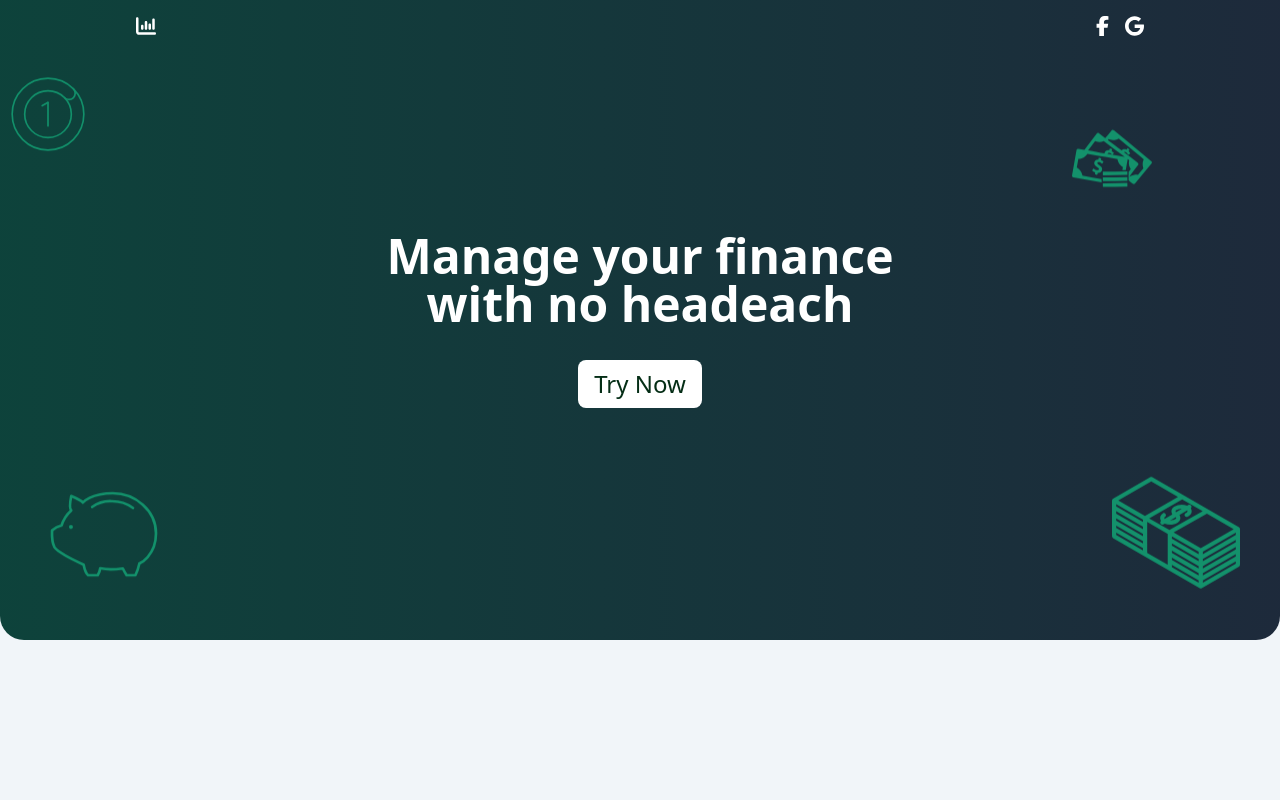
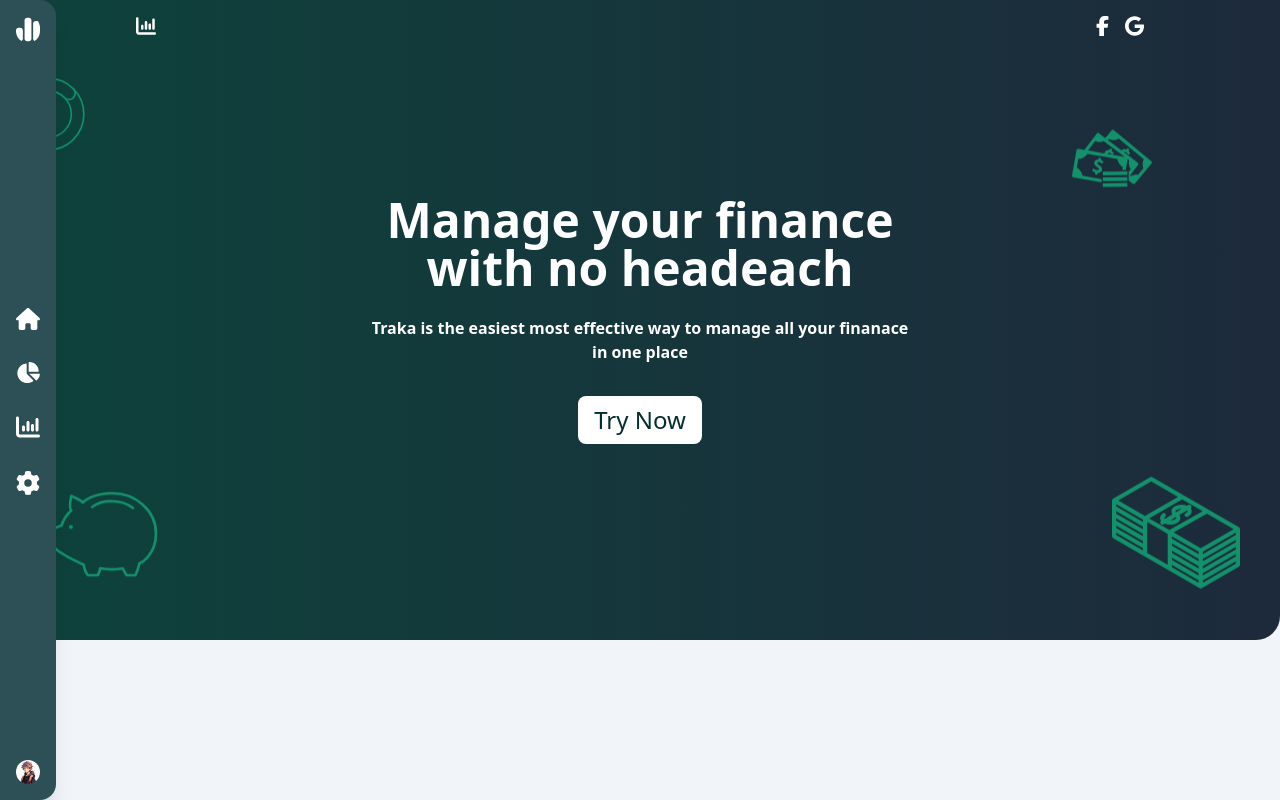
Before and after one commit to Monzer-The-Deviner/expence-tracker, a React app: page / in a window 1280 px wide. Built offline with nearby package versions, Linux system fonts and the light colour scheme; no server answers; the HTML template or start-up script is replaced by a standard one.

Commit message:
categs page layout fixing

```diff
--- a/src/App.jsx
+++ b/src/App.jsx
@@ -39,7 +39,7 @@ const App = () => {
 
               </Routes>
         }
-        {user&&<SideBar />}
+        {!user&&<SideBar />}
       </div>
     </Router>
   );
--- a/src/Auth.jsx
+++ b/src/Auth.jsx
@@ -19,7 +19,7 @@ const AuthPage = () => {
                 <>
                 <div className="flex items-start justify-between">
                     <h1 className="mb-4 text-xl">Welcome Back!!</h1>
-                    <Link>back</Link>
+                    <Link to='home'>back</Link>
                 </div>
                 <label htmlFor="email">Email</label>
                 <input type="email" />
@@ -58,6 +58,12 @@ const AuthPage = () => {
                 <input type="email" />
                 <label htmlFor="password">Password</label>
                 <input id="password" type="password" />
+                <button
+                 type="button"
+                 className="text-teal-400 border-teal-400 py-2 px-4 self-center"
+                 onClick={()=>setUser({username:'guest',email:'hahajoke@email.com'})}>
+                just trying
+                </button>
                 <div className="flex justify-around p-2 items-center">
 
                     <button onClick={signInWithGoogle}
@@ -74,7 +80,7 @@ const AuthPage = () => {
                 <div className="flex justify-center">
                 <span>alrady have an account?</span><button className="text-teal-400 px-4" onClick={ ()=>setSignIn(true)}>signIn</button>
                 </div>
-                <span className="text-teal-400 self-center" onClick={()=>setUser({username:'guest',email:'hahajoke@email.com'})}>just trying</span>
+
             </>
             }
 
--- a/src/CategoriesPage.jsx
+++ b/src/CategoriesPage.jsx
@@ -4,15 +4,15 @@ import NewCategory from "./comps/newCategory";
 import { GlobalContext } from "./logic/GlobalProvider";
 
 const CategoriesPage = () => {
-    const {categories,transactions,theme}=useContext(GlobalContext)
+    const { visible,setvisible,categories,transactions,theme}=useContext(GlobalContext)
     const [selectedCateg, setSelectedCateg] = useState('')
     const filterdTransactions = transactions.filter(tran=>tran.category==selectedCateg)
     const transNumber = transactions.length||0
     const categNumber = categories.length||0
     return (
-        <div className="h-full w-full flex flex-row">
+        <div className="h-full flex-col  w-full flex md:flex-row">
 
-            <div className="flex lg:w-[25vw] lg:flex-initial md:flex-1  flex-col ">
+            <div className="flex md:w-90 w-full flex-1  flex-col ">
 
                 <div className="rounded-lg flex-col shadow-xl overflow-hidden flex-1">
                     <div className=" flex h-32 gap-2 .scroll-container">
@@ -44,8 +44,15 @@ const CategoriesPage = () => {
             </div>
 
             <div className="flex-1 m-2 flex-col">
+                <div className="p-2 border-b border-teal-700 text-teal-800">
+                    transactions
+
+                </div>
                     {filterdTransactions.map(tran=><Transaction transaction={tran} key={tran.id}/>)}
             </div>
+            <button
+        onClick={()=>setvisible(opacity=>!opacity)}
+        className={`md:invisible rounded-full text-3xl ${visible?'invisible':'visible'} ${theme.bg3rd} size-12 ${theme.text2nd} fixed right-4 pb-1 bottom-20`}>+</button>
         </div>
      );
 }
--- a/src/HomePage.jsx
+++ b/src/HomePage.jsx
@@ -27,7 +27,7 @@ const HomePage = () => {
         </div >
         <button
         onClick={()=>setvisible(opacity=>!opacity)}
-        className={`md:invisible rounded-full text-6xl ${visible?'invisible':'visible'} ${theme.bg3rd} aspect-square w-16 ${theme.text2nd} fixed right-4 bottom-20`}>+</button>
+        className={`md:invisible rounded-full text-3xl ${visible?'invisible':'visible'} ${theme.bg3rd} size-12 ${theme.text2nd} fixed right-4 pb-1 bottom-20`}>+</button>
         </div>
      );
 }
--- a/src/LandingPage.jsx
+++ b/src/LandingPage.jsx
@@ -8,7 +8,7 @@ import decoration3 from './Assets/1money-svgrepo-com.svg'
 import decoration4 from './Assets/bills-svgrepo-com.svg'
 const LandingPage = () => {
   return (
-    <div className="h-[80vh] bg-gradient-to-r from-slate-800 bg-[length:300%] relative  to-slate-800 via-emerald-900 animate-gradientAnimation flex justify-center items-center w-full rounded-b-3xl flex-col gap-8">
+    <div className="h-[80vh] text-teal-950 bg-gradient-to-r from-slate-800 bg-[length:300%] relative  to-slate-800 via-emerald-900 animate-gradientAnimation flex justify-center items-center w-full rounded-b-3xl flex-col gap-8">
       <header className=" w-full fixed top-0  flex justify-between py-4 gap-4  max-w-5xl px-2">
         <img src={logo} className="h-5 invert" alt="" />
         <ul className="flex gap-4 ">
@@ -22,9 +22,13 @@ const LandingPage = () => {
         <img src={decoration3} className="w-20 absolute left-2 top-20 animate-float" style={{animationDelay:'0.6s'}} alt="" />
         <img src={decoration2} className="w-20 absolute right-32 top-32 animate-float" style={{animationDelay:'0.9s'}} alt="" />
 
-        <div className="text-5xl z-10 text-white font-bold text-center">
-            Manage your finance <br/>with no headeach
+        <div className=" z-10 text-white font-bold text-center">
+            <h1 className="text-5xl">Manage your finance <br/>with no headeach</h1>
             <br />
+            <p>Traka is the easiest most effective way to manage all your finanace
+              <br />
+              in one place
+            </p>
         </div>
             <Link to={'/auth'} className="btn z-10 bg-white text-2xl rounded-lg py-2 px-4 self-center">Try Now</Link>
     </div>
--- a/src/comps/newCategory.jsx
+++ b/src/comps/newCategory.jsx
@@ -3,11 +3,20 @@ import { GlobalContext } from "../logic/GlobalProvider";
 
 const NewCategory = () => {
     const [name, setName] = useState('');
-    const {color, setColor,setCategories,categories,theme}=useContext(GlobalContext)
+    const {color,visible,setvisible, setColor,setCategories,categories,theme}=useContext(GlobalContext)
     return (
-        <>
+        <div className={`w-full px-2 h-full flex-1 scroll-p-4 shadow-lg duration-300 md:px-0 md:h-fit backdrop-blur-sm bg-[#0a3b2c9a] md:bg-transparent md:backdrop-blur-0  items-center justify-center top-0 md:top-auto left-0 md:left-auto fixed md:relative md:visible ${visible?'visible flex':' invisible'} `}>
+
             <div className={`${theme.bgFill2} m-2 flex flex-1 rounded-md flex-col shadow-xl `}>
-                <div className={`${color} text-white p-2 text-lg pl-4 rounded-t-lg`}>New Category</div>
+                <div className={`${color} text-white p-2 text-lg pl-4 flex justify-between rounded-t-lg`}>
+                    <span>New Category </span>
+                    <button
+                        className="self-end md:invisible text-white"
+                        type="button"
+                        onClick={()=>setvisible(false)}>
+                            {'back >'}
+                    </button>
+                </div>
                 <form className="flex justify-start flex-col p-4 h-full" >
                     <label htmlFor="category name">Category name: </label>
                     <input onChange={(e)=>setName(e.target.value)} value={name} type="text" placeholder="name" className={`rounded-md border p-1 ${theme.bgFill} border-gray-500 m-2`}/>
@@ -40,7 +49,7 @@ const NewCategory = () => {
                     }}>create</button>
                 </form>
             </div>
-        </>
+        </div>
      );
 }
 
```
Also changed, not shown: src/Assets/cash-svgrepo-com.svg.
